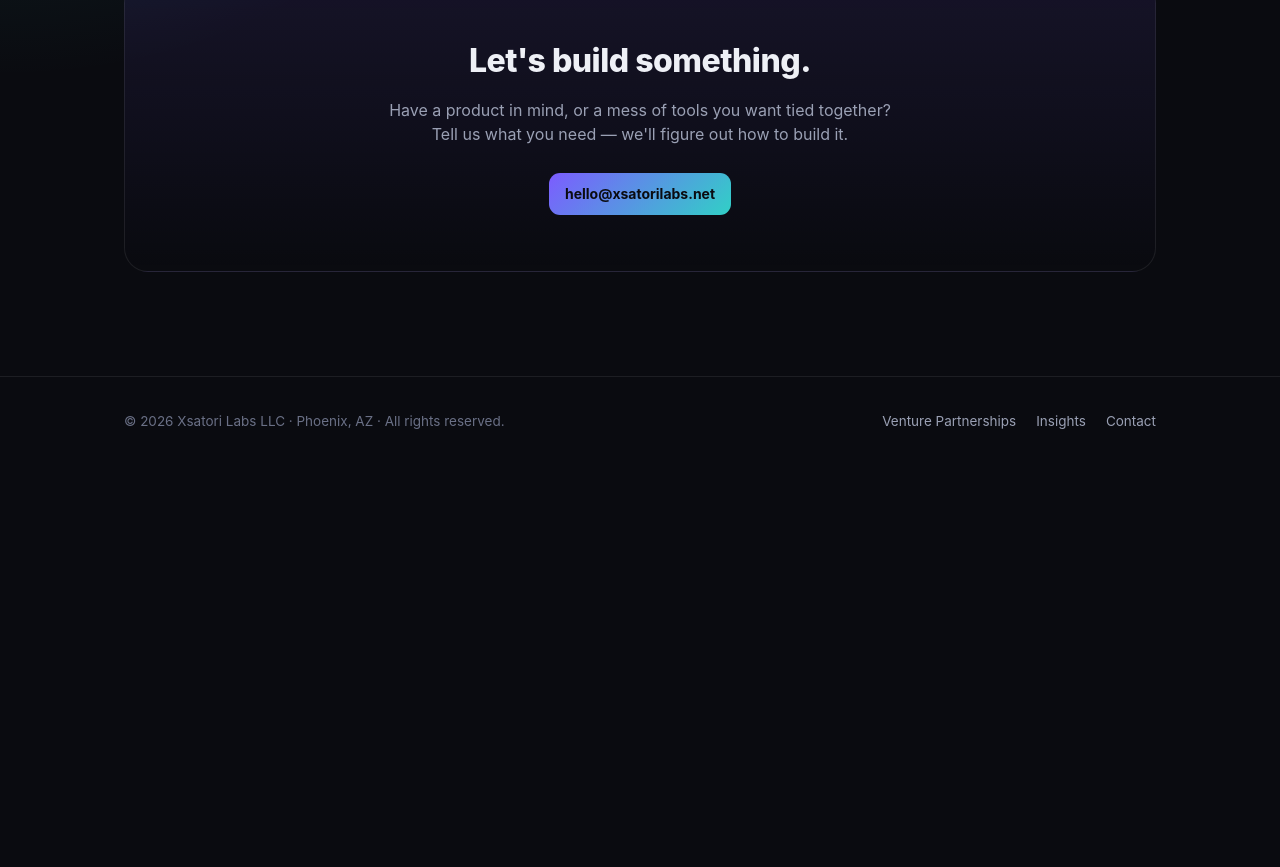
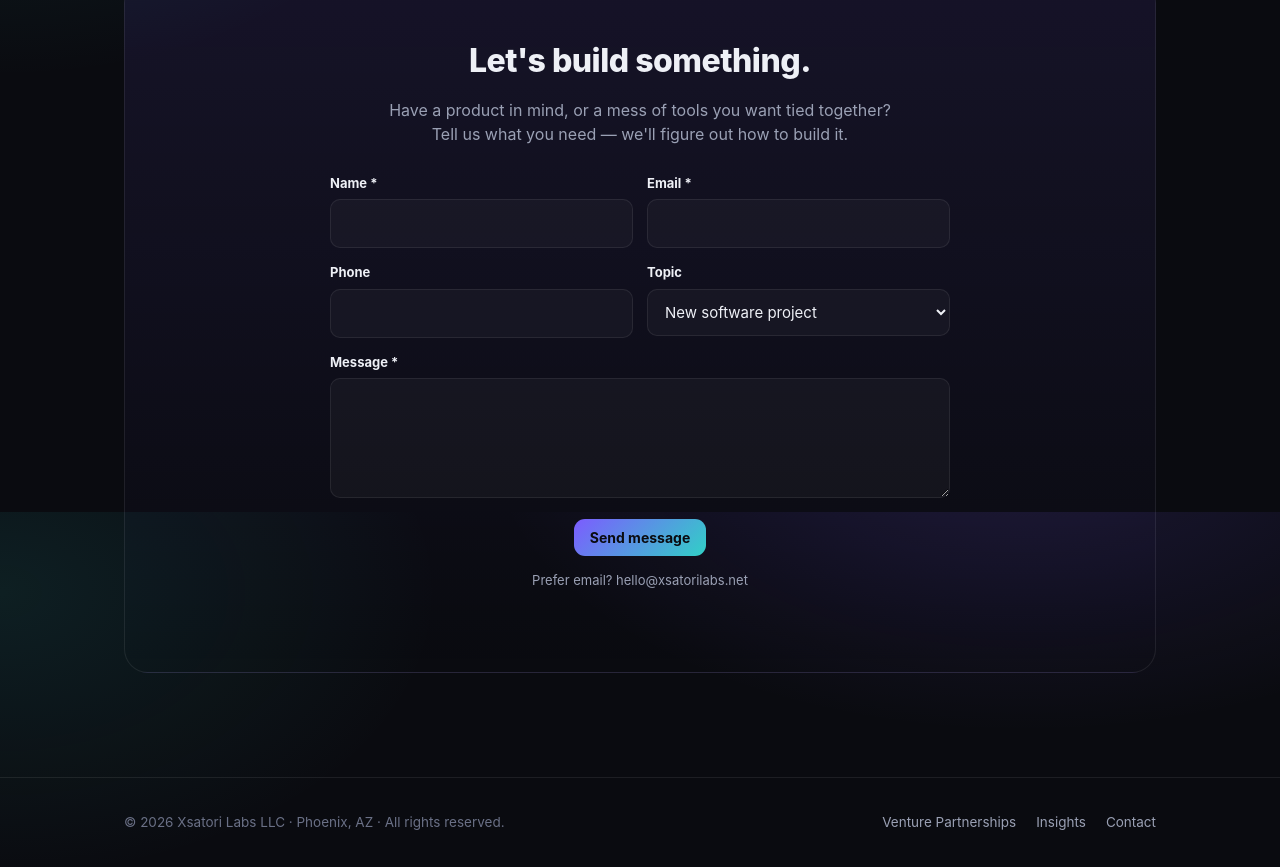
Before and after one commit to t47group/xsatorilabs-net, a plain HTML site: page index.html in a window 1280 px wide. Shown: the part 3488-4355 px from the top of the page. Before the commit the page ends 3954 px from the top, so only its background shows below. Drawn offline with Linux system fonts and the light colour scheme.

Commit message:
Add contact form (Web3Forms)

```diff
--- a/index.html
+++ b/index.html
@@ -138,6 +138,21 @@
   .path .link{font-weight:700;font-size:14px}
   .card .ic.logo-ic{padding:0;overflow:hidden;background:#111119;width:64px;height:64px;border-radius:14px}
   .card .ic.logo-ic img{width:100%;height:100%;display:block}
+
+  /* contact form (Web3Forms) */
+  .cform{max-width:620px;margin:6px auto 0;text-align:left;display:grid;gap:14px}
+  .cform .r2{display:grid;grid-template-columns:1fr 1fr;gap:14px}
+  @media(max-width:600px){.cform .r2{grid-template-columns:1fr}}
+  .cform label{display:block;font-size:13px;font-weight:700;margin-bottom:6px;color:var(--ink)}
+  .cform input,.cform select,.cform textarea{width:100%;font:inherit;font-size:15px;padding:12px 13px;border-radius:10px;
+    border:1px solid var(--line);background:rgba(127,127,127,.07);color:var(--ink)}
+  .cform select option{color:#111}
+  .cform textarea{min-height:120px;resize:vertical}
+  .cform input:focus,.cform select:focus,.cform textarea:focus{outline:2px solid var(--a1);outline-offset:1px}
+  .cform .hp{display:none}
+  .cform .send{justify-self:center;border:none;cursor:pointer;font-family:inherit}
+  .cform .alt{font-size:13px;color:var(--muted);text-align:center}
+  .sent{max-width:620px;margin:0 auto 18px;padding:14px 16px;border-radius:12px;border:1px solid var(--line);background:rgba(127,127,127,.07);font-weight:600;display:none}
 </style>
 </head>
 <body>
@@ -319,7 +334,22 @@
       <div class="contact">
         <h2>Let's build something.</h2>
         <p>Have a product in mind, or a mess of tools you want tied together? Tell us what you need — we'll figure out how to build it.</p>
-        <a class="btn" href="mailto:hello@xsatorilabs.net">hello@xsatorilabs.net</a>
+        <div class="sent" id="sent">Thank you, your message was sent. We'll be in touch shortly.</div>
+        <form class="cform" action="https://api.web3forms.com/submit" method="POST">
+          <input type="hidden" name="access_key" value="e0ab7440-77a9-4c91-b01f-16f6baeb9d51">
+          <input type="hidden" name="subject" value="New message from xsatorilabs.net">
+          <input type="hidden" name="from_name" value="xsatorilabs.net contact form">
+          <input type="hidden" name="redirect" value="https://xsatorilabs.net/?sent=1#contact">
+          <input type="checkbox" name="botcheck" class="hp" tabindex="-1" autocomplete="off">
+          <div class="r2"><div><label for="cf-n">Name *</label><input id="cf-n" name="name" required autocomplete="name"></div>
+          <div><label for="cf-e">Email *</label><input id="cf-e" name="email" type="email" required autocomplete="email"></div></div>
+          <div class="r2"><div><label for="cf-p">Phone</label><input id="cf-p" name="phone" type="tel" autocomplete="tel"></div>
+          <div><label for="cf-t">Topic</label><select id="cf-t" name="topic"><option>New software project</option><option>Venture partnership</option><option>AI or automation</option><option>Other</option></select></div></div>
+          <div><label for="cf-m">Message *</label><textarea id="cf-m" name="message" required></textarea></div>
+          <button class="btn send" type="submit">Send message</button>
+          <p class="alt">Prefer email? <a href="mailto:hello@xsatorilabs.net">hello@xsatorilabs.net</a></p>
+        </form>
+        <script>if(location.search.indexOf('sent=1')>-1){document.getElementById('sent').style.display='block';}</script>
       </div>
     </div>
   </section>
```
